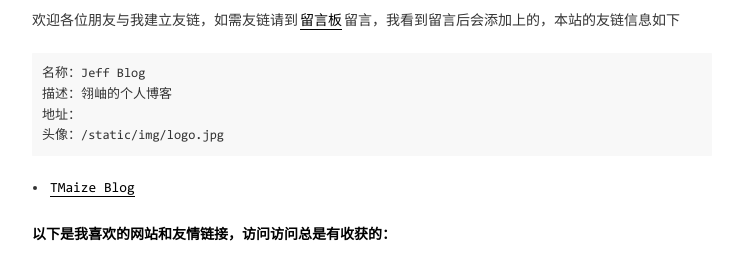
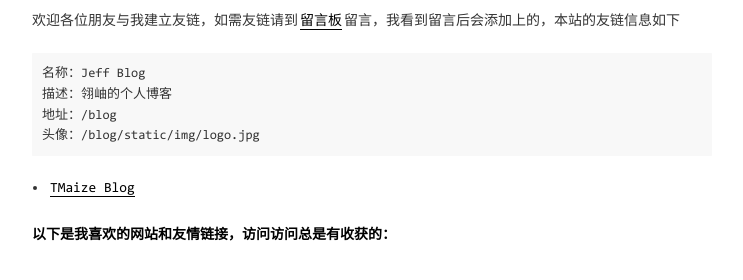
Before and after one commit to PengyuJiang/PengyuJiang.github.io-history, a Jekyll site: the page built from pages/links.md, in a window 1280 px wide. Shown: the part 167-447 px from the top of the page, without its empty margins (268-1011 px from the left). Built offline with Jekyll 4.4.1, drawn with Linux system fonts in a browser that asks for light colours.

Commit message:
Update _config.yml

```diff
--- a/_config.yml
+++ b/_config.yml
@@ -17,7 +17,7 @@ exclude: ['CNAME', 'README.md', 'LICENSE', '_site', 'dist', 'Gemfile', 'Gemfile.
 # 域名配置
 # baseurl配置,如果网站部署在根目录下的其他目录中，请设置为 /目录名
 domainUrl: ''
-baseurl: ''
+baseurl: "/blog" # the subpath of your site, e.g. /blog
 
 # 吐个槽地址，会在chat页面中重定向到该地址
 tucaoUrl: https:/www.jiang-pengyu.gitee.io
```
